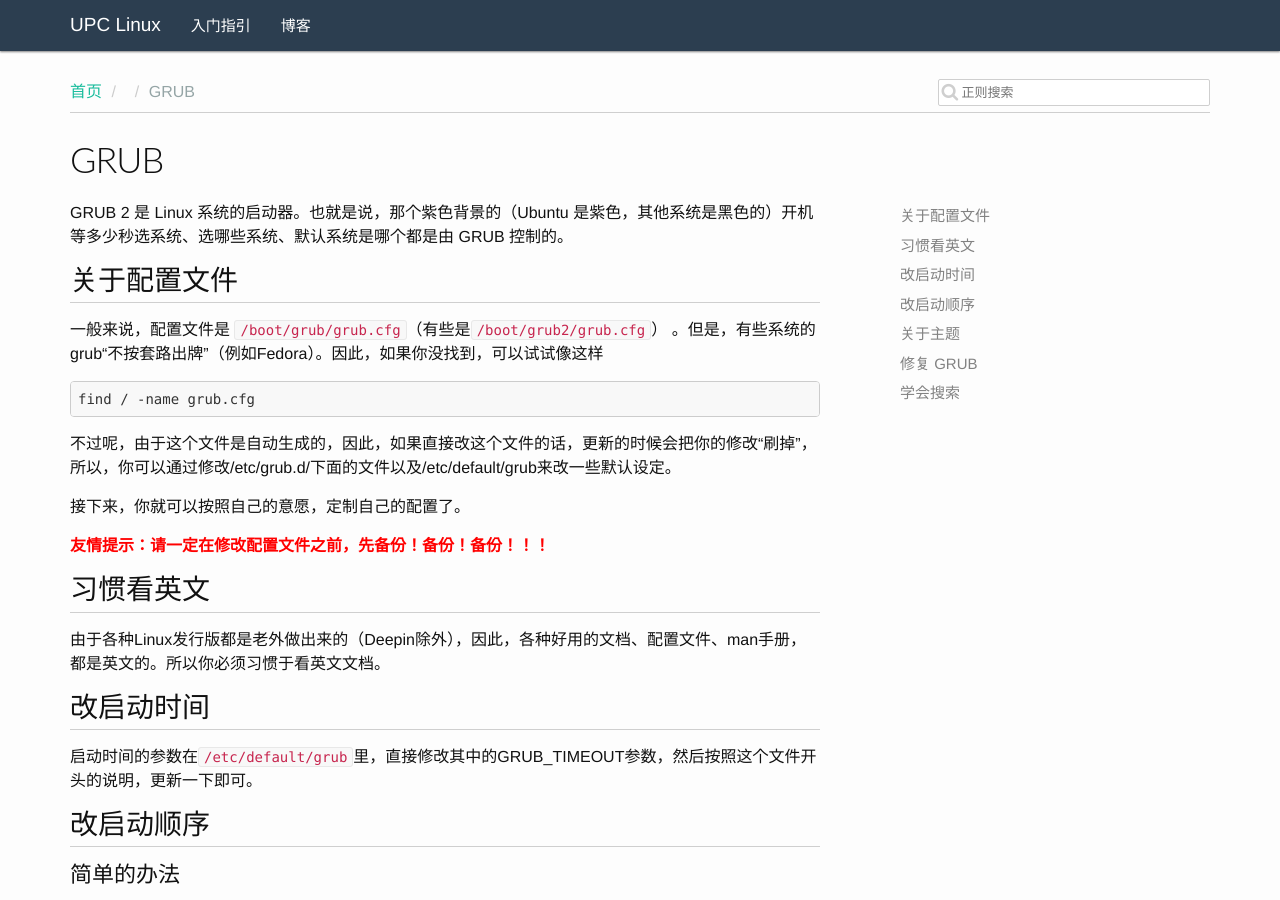
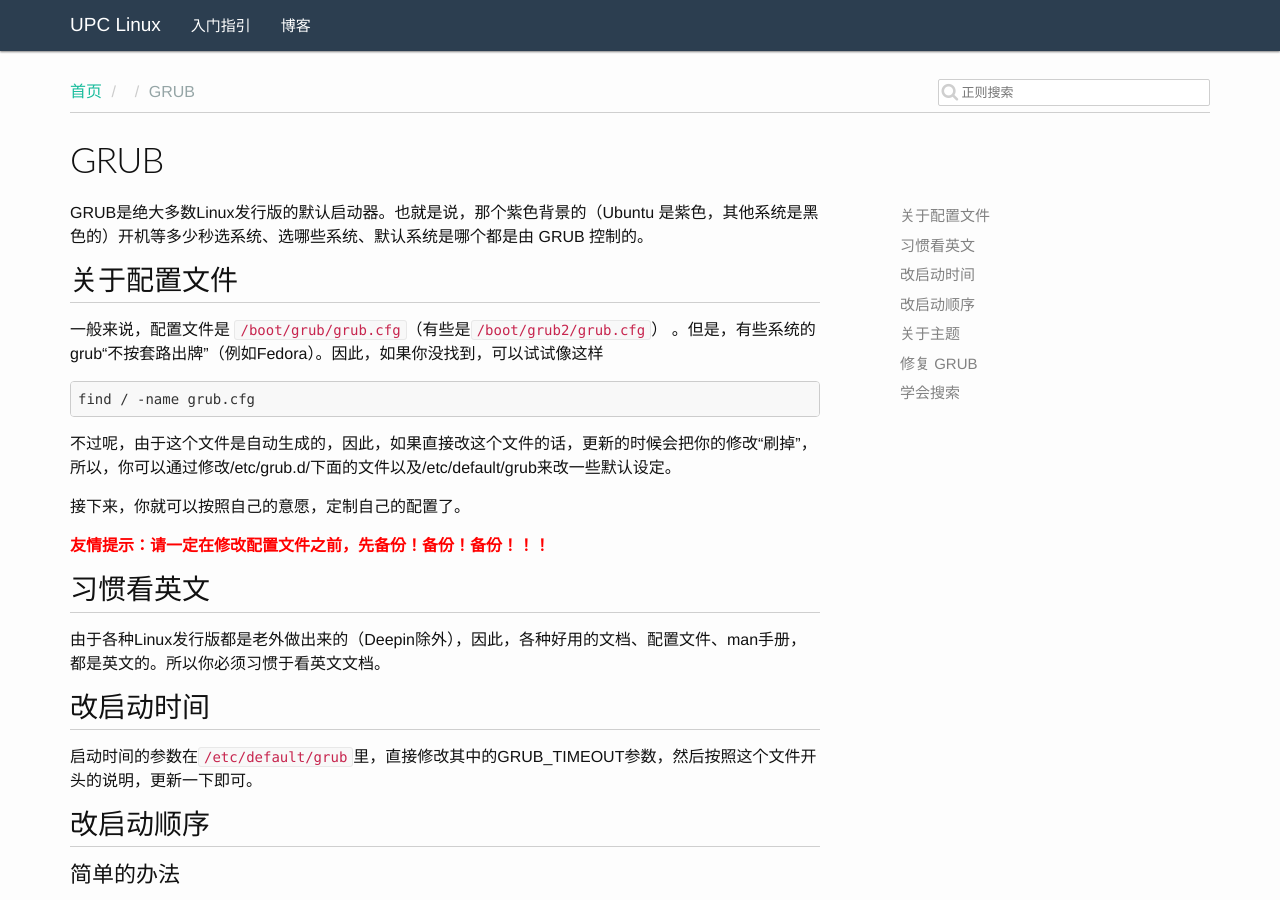
Before and after one commit to upclinux/intro, a Jekyll site: the page built from _posts/configuration/2003-12-27-grub.markdown, in a window 1280 px wide and 900 px high. Built offline with Jekyll 4.4.1, drawn with Linux system fonts in a browser that asks for light colours; nearby versions of some CDN libraries; emoji names are drawn with the system emoji font; comment, search, counter and statistics services are not loaded.

Commit message:
add grub

```diff
--- a/_posts/configuration/2003-12-27-grub.markdown
+++ b/_posts/configuration/2003-12-27-grub.markdown
@@ -5,7 +5,7 @@ title:  "GRUB"
 * content
 {:toc}
 
-GRUB 2 是 Linux 系统的启动器。也就是说，那个紫色背景的（Ubuntu 是紫色，其他系统是黑色的）开机等多少秒选系统、选哪些系统、默认系统是哪个都是由 GRUB 控制的。
+GRUB是绝大多数Linux发行版的默认启动器。也就是说，那个紫色背景的（Ubuntu 是紫色，其他系统是黑色的）开机等多少秒选系统、选哪些系统、默认系统是哪个都是由 GRUB 控制的。
 
 #关于配置文件
 
```
